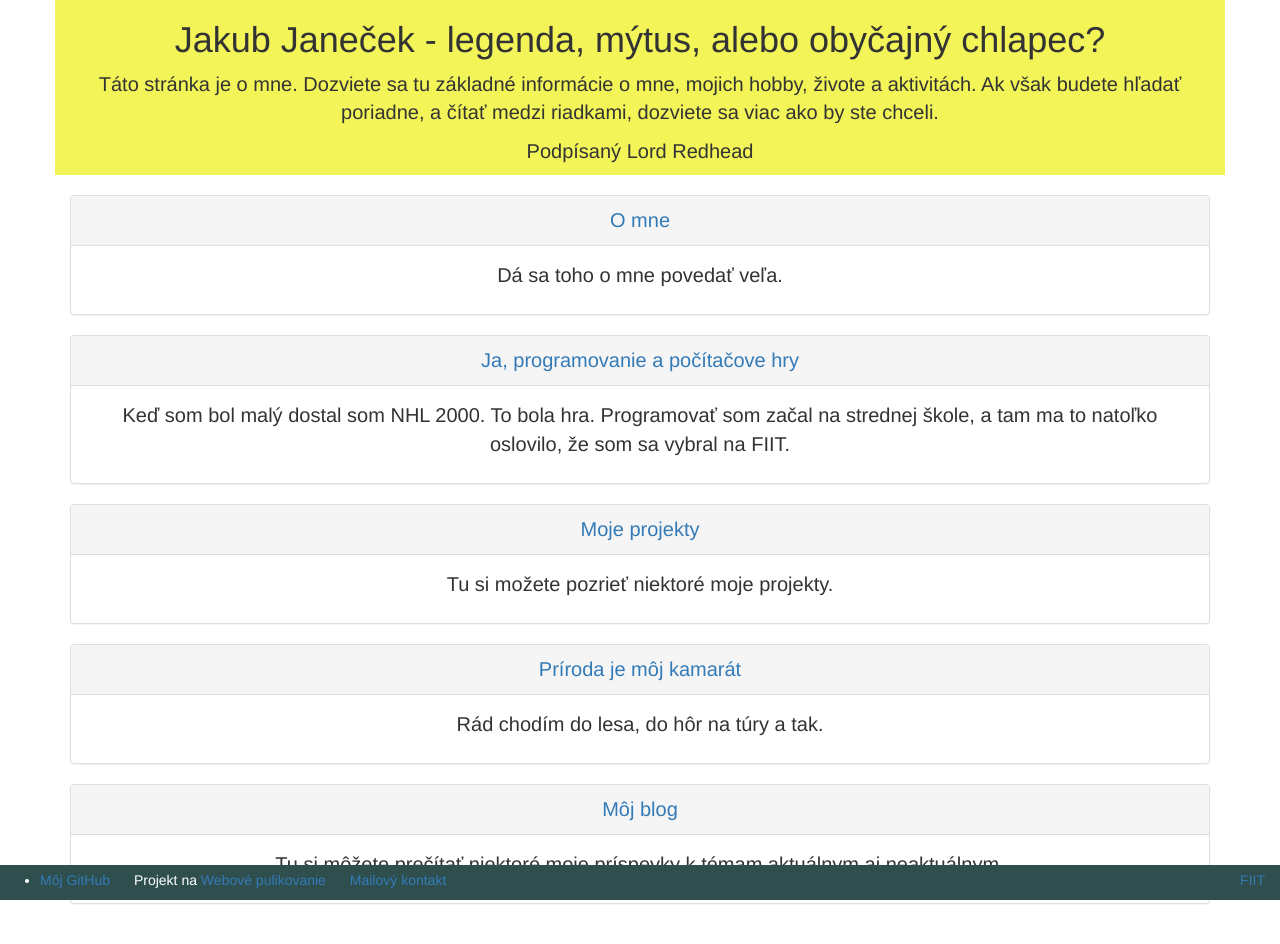
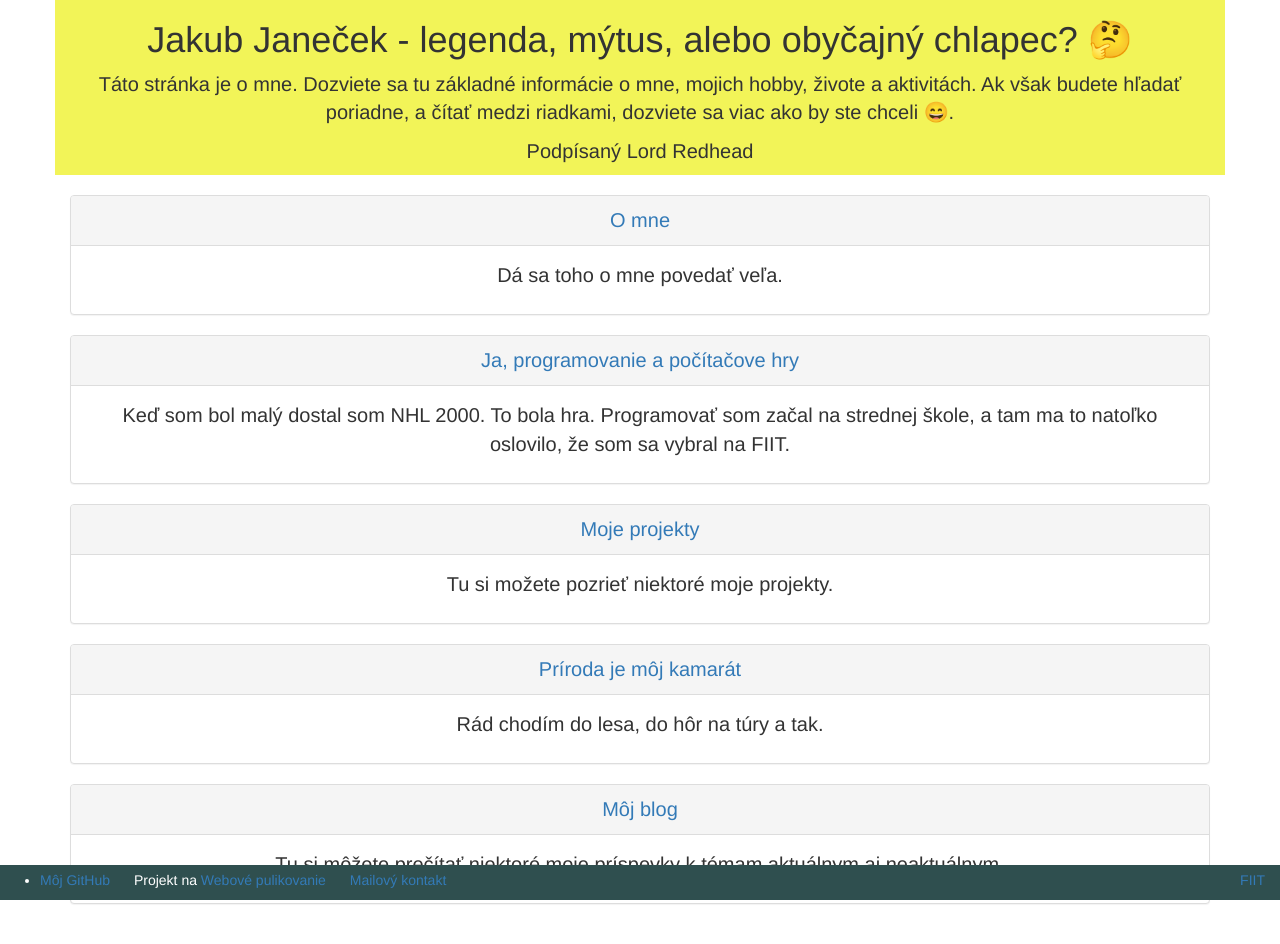
Before and after one commit to JanecekJ/JanecekJ.github.io, a Jekyll site: the page built from index.md, in a window 1280 px wide. Built offline with Jekyll 4.4.1, drawn with Linux system fonts in a browser that asks for light colours; emoji names are drawn with the system emoji font; some of the changed lines change nothing that is shown.

Commit message:
Added emoji

```diff
--- a/index.md
+++ b/index.md
@@ -2,9 +2,9 @@
 layout: default
 title: Jakub Janeček
 ---
-# Jakub Janeček - legenda, mýtus, alebo obyčajný chlapec?
+# Jakub Janeček - legenda, mýtus, alebo obyčajný chlapec? :thinking:
 
 Táto stránka je o mne. Dozviete sa tu základné informácie o mne, mojich hobby, živote a aktivitách.
-Ak však budete hľadať poriadne, a čítať medzi riadkami, dozviete sa viac ako by ste chceli.
+Ak však budete hľadať poriadne, a čítať medzi riadkami, dozviete sa viac ako by ste chceli :smile:.
 
 Podpísaný Lord Redhead
```
